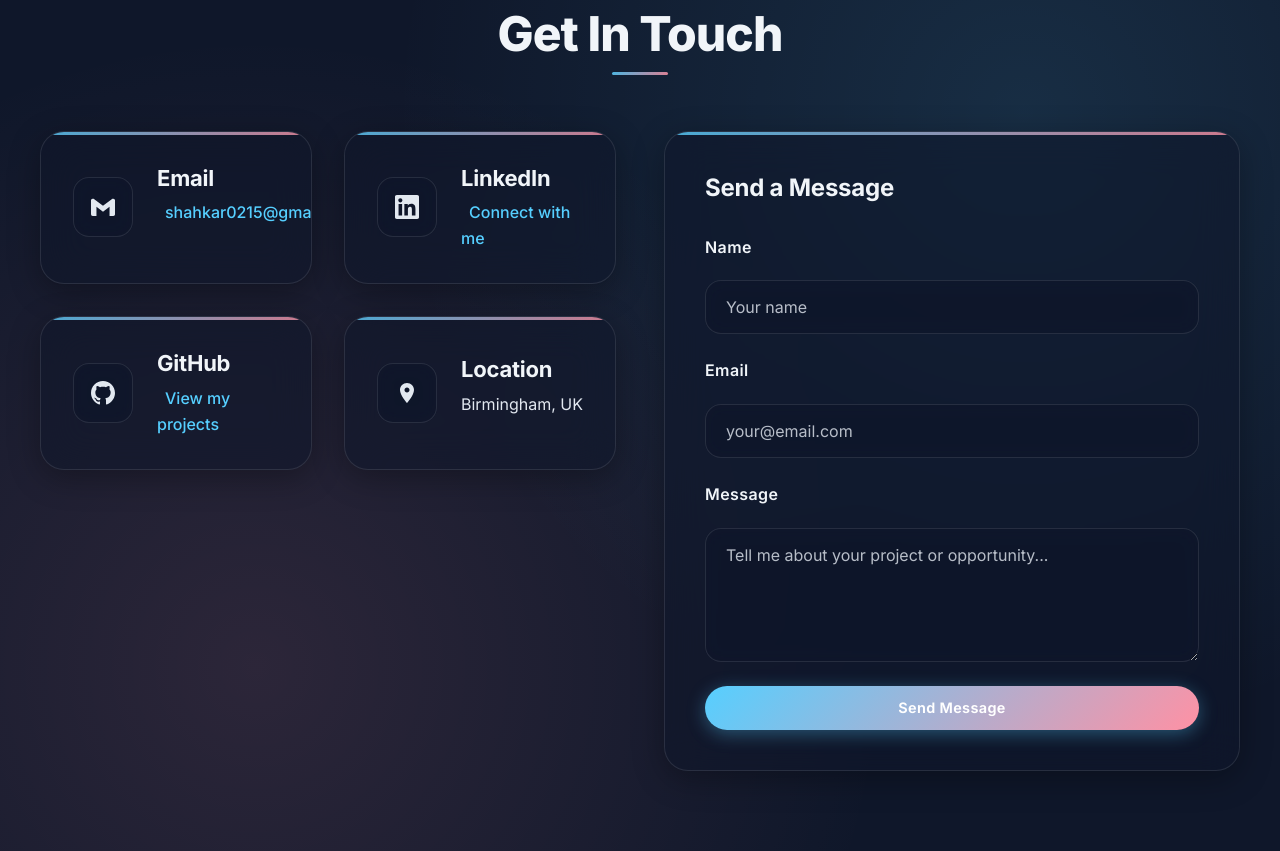
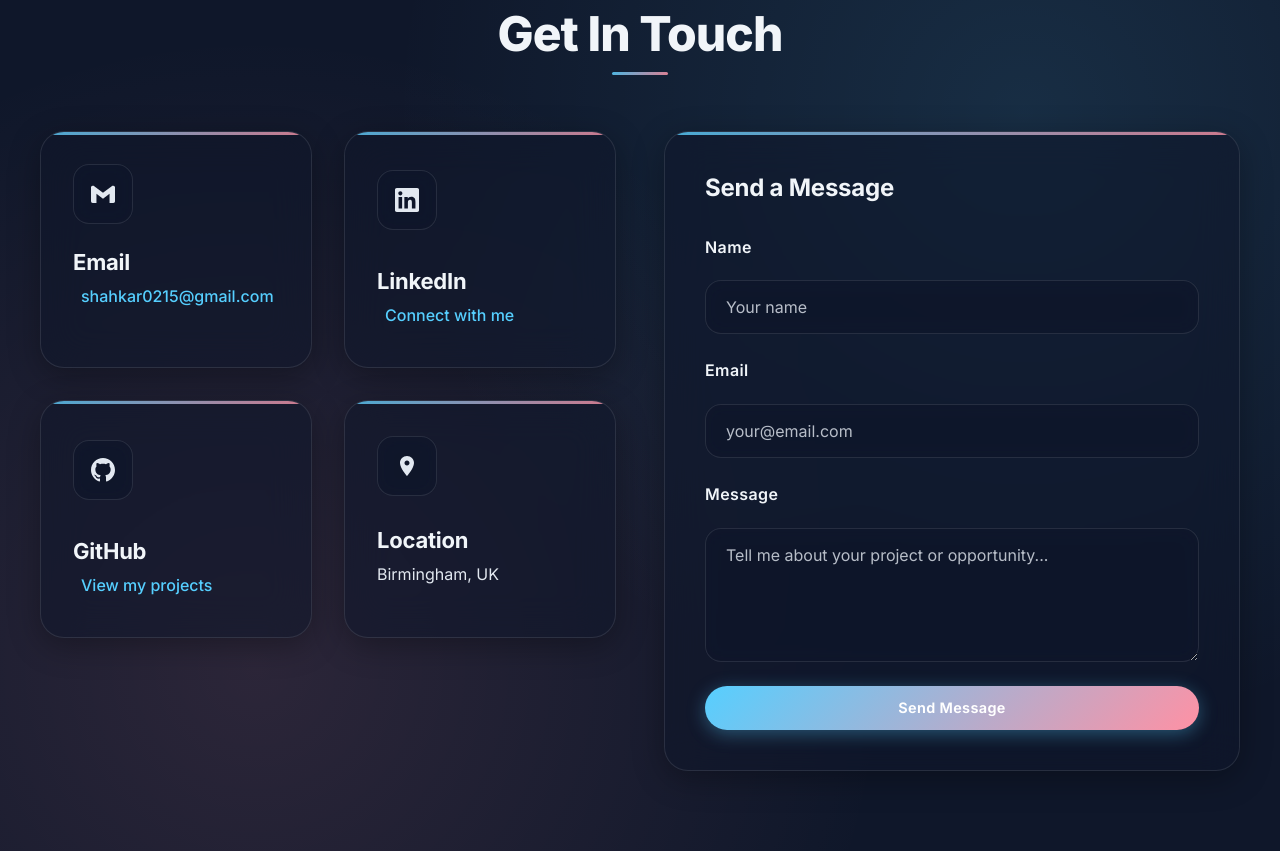
Before and after one commit to Shah-K02/portfolio-project, a React (Create React App) app in the folder my-portfolio/: page / in a window 1280 px wide. Shown: the part 5480-6331 px from the top of the page. Built offline with nearby package versions, Linux system fonts and the light colour scheme.

Commit message:
fixed contact styling issue

```diff
--- a/my-portfolio/src/components/Contact.css
+++ b/my-portfolio/src/components/Contact.css
@@ -93,7 +93,7 @@
 }
 
 .contact-item {
-  display: flex;
+  display: grid;
   align-items: center;
   gap: 1.5rem;
   padding: 2rem;
```
